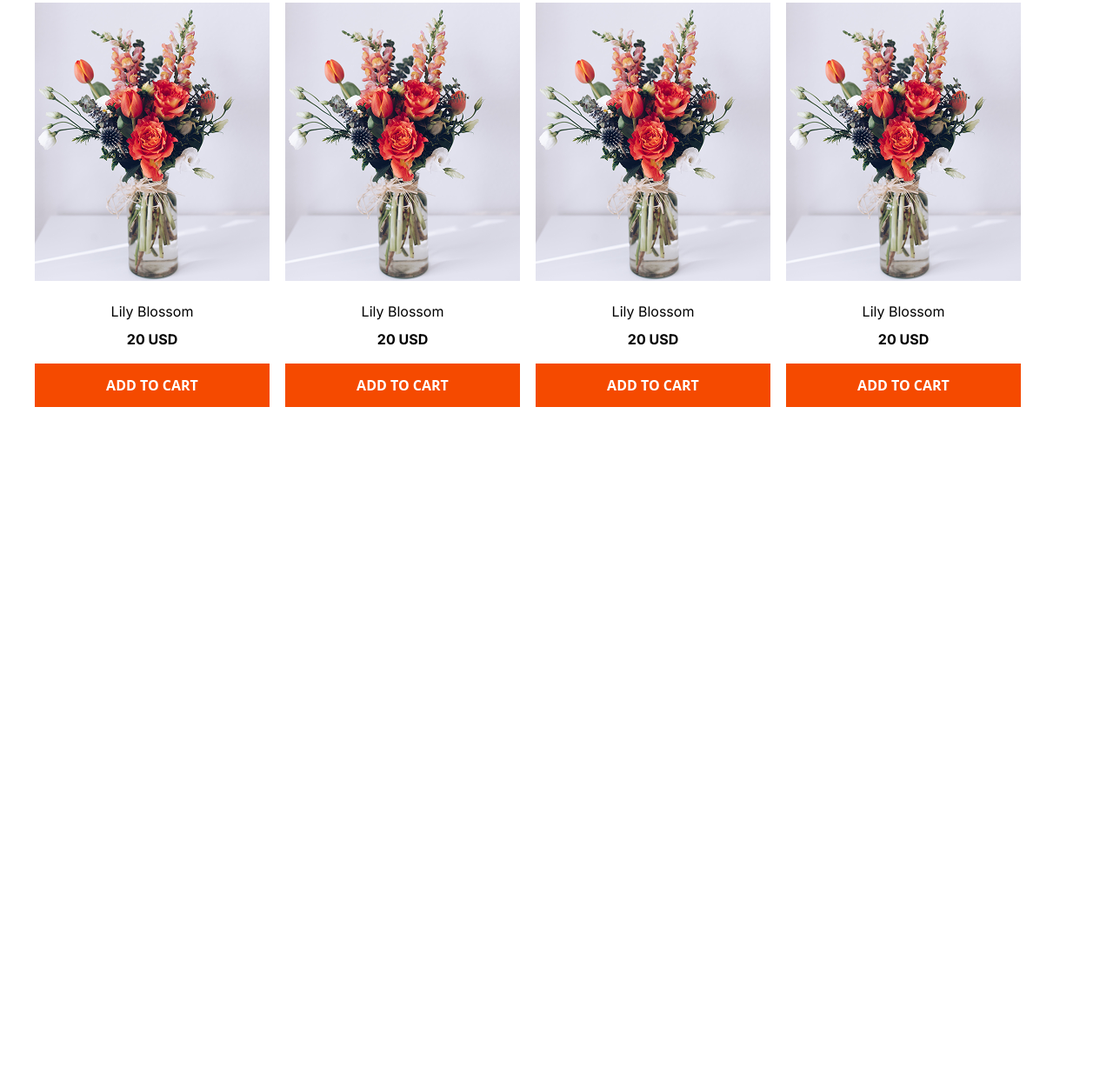
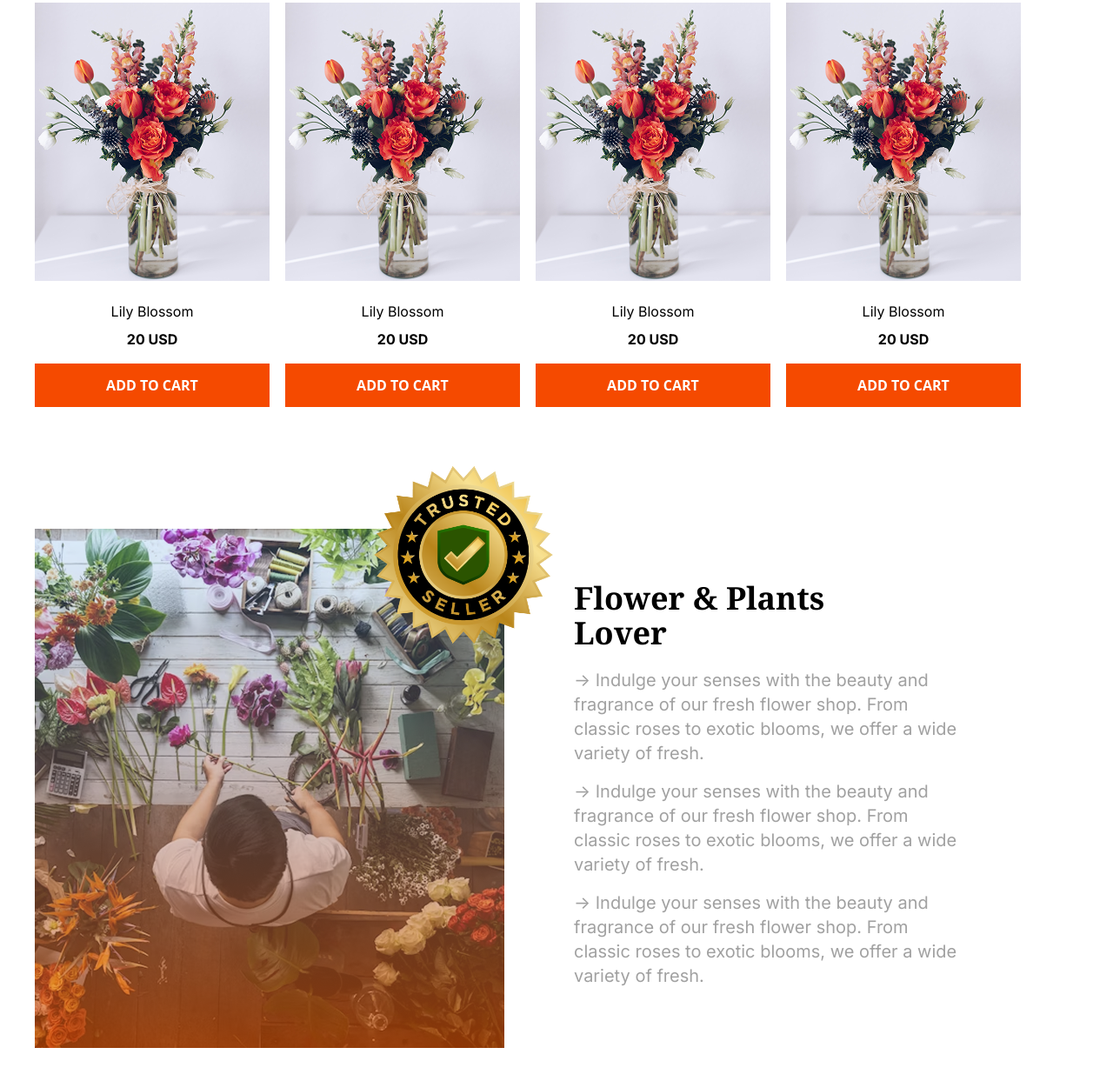
Before and after one commit to md-jisan-ahmed/assignment-2, a plain HTML site: page index.html in a window 1280 px wide. Shown: the part 1335-2578 px from the top of the page at 87% size. Before the commit the page ends 1823 px from the top, so only its background shows below. Drawn offline with nearby package versions, Linux system fonts and the light colour scheme.

Commit message:
Plants Lover Section done

```diff
--- a/index.html
+++ b/index.html
@@ -45,7 +45,7 @@
         </section>
     </header>
     <main class="w-6xl">
-        <section class="ml-10 mr-10 mt-30">
+        <section class="ml-10 mr-10 mt-30 mb-30">
             <div>
                 <div class="justify-items-center">
                     <h2 class="noto-serif-head text-4xl font-bold mb-5"> <span class="text-red-400 ">Our </span>Plants</h2>
@@ -119,6 +119,22 @@
                 </div>
             </div>
         </section>
+        <section class="ml-10 mr-10 mb-30 w-[1140px]">
+            <div class="flower-conatiner flex gap-x-20 ">
+                <div>
+                    <img class="relative" src="img/flower-store.png" alt="">
+                    <img class="absolute mt-[-710px] ml-[350px] w-[286px] h-[286px]" src="img/trusted-badge.png" alt="">
+                </div>
+                <div class="my-15">
+                    <h2 class="noto-serif-head text-4xl font-bold mb-5 w-[300px]">Flower & Plants Lover</h2>
+                    <ul>
+                        <li class="inter-text text-neutral-400 w-[450px] mb-4 text-xl">-> Indulge your senses with the beauty and fragrance of our fresh flower shop. From classic roses to exotic blooms, we offer a wide variety of fresh.</li>
+                        <li class="inter-text text-neutral-400 w-[450px] mb-4 text-xl">-> Indulge your senses with the beauty and fragrance of our fresh flower shop. From classic roses to exotic blooms, we offer a wide variety of fresh.</li>
+                        <li class="inter-text text-neutral-400 w-[450px] mb-4 text-xl">-> Indulge your senses with the beauty and fragrance of our fresh flower shop. From classic roses to exotic blooms, we offer a wide variety of fresh.</li>
+                    </ul>
+                </div>
+            </div>
+        </section>
     </main>
     <footer>
 
--- a/style/style.css
+++ b/style/style.css
@@ -14,7 +14,6 @@
 }
 
 /* main style */
-
 .plant-card-container{
   width: 270px;
   height: 485px;
@@ -24,3 +23,8 @@
   width: 270px;
   color: white;
 }
+
+/* flower & plants lover */
+.flower-conatiner{
+  height: 597px;
+}
```
